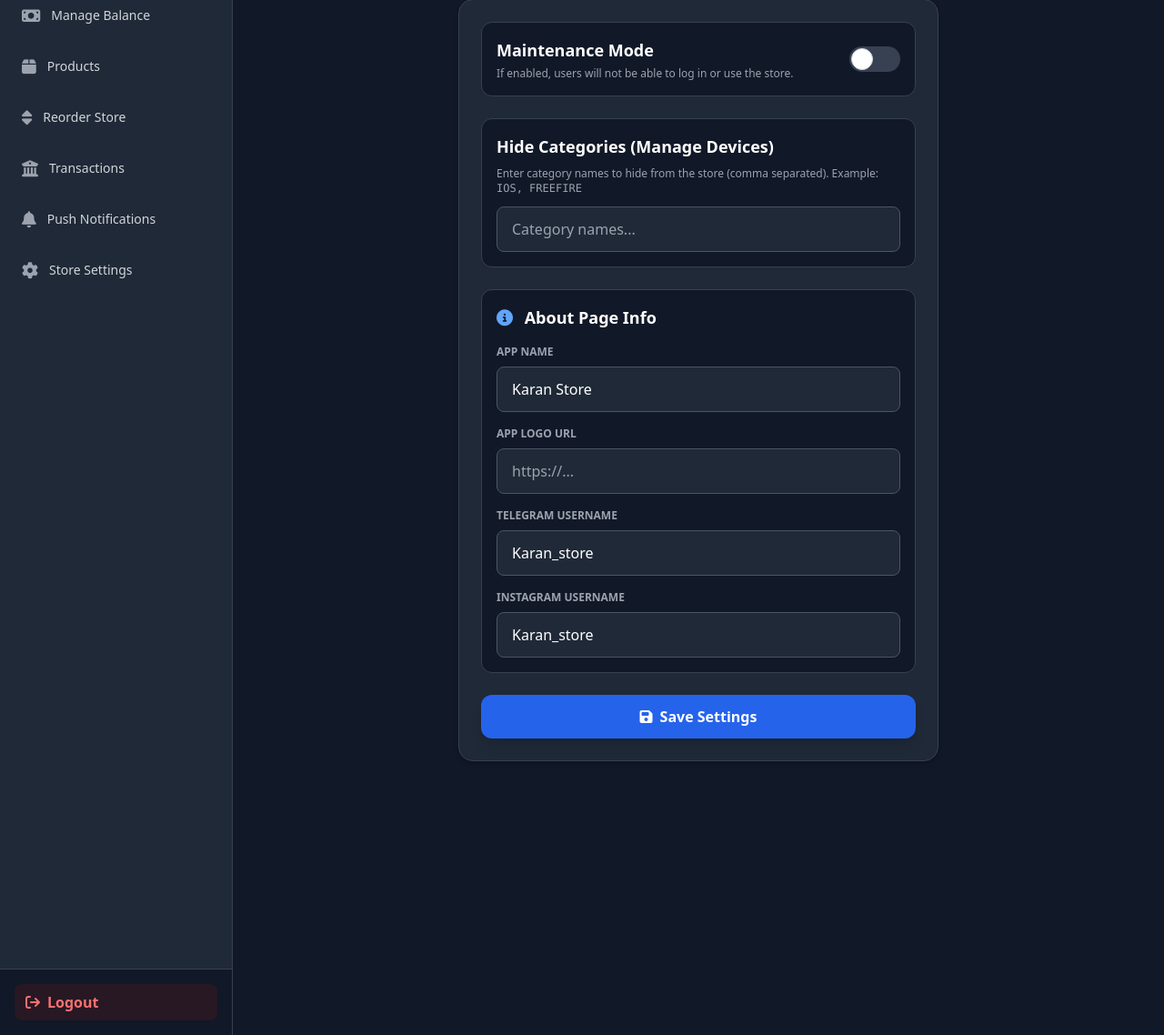
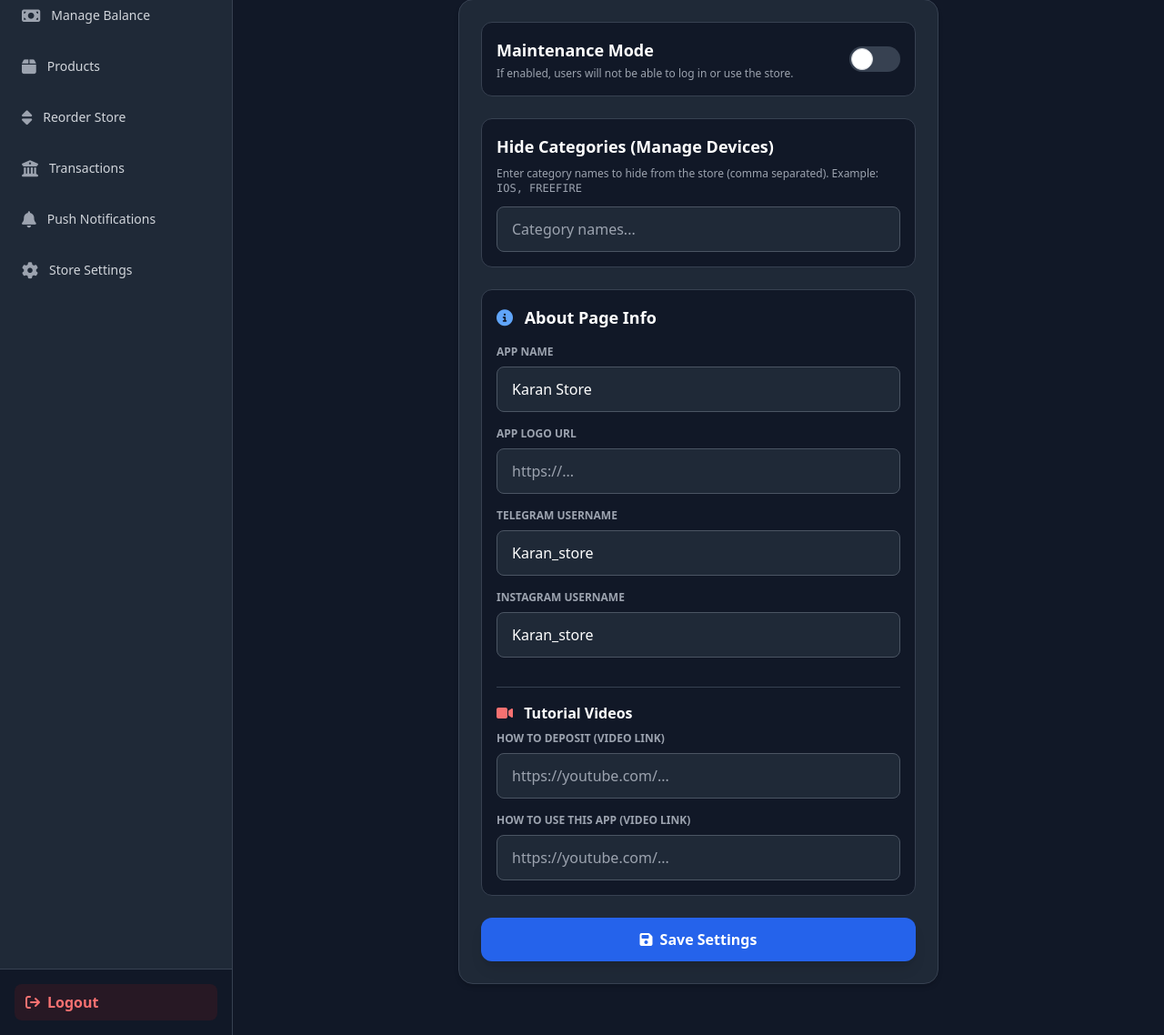
Before and after one commit to KARAMbhaiyaaaa425/yooooooo, a Flask app: page /admin/settings in a window 1280 px wide. Shown: the part 145-1283 px from the top of the page at 91% size. Run offline with Flask 3, Linux system fonts and the light colour scheme; the visitor is signed in with stand-in values (Sample User, id 1); data that the repository does not hold is empty; some libraries are stand-ins or nearby versions.

Commit message:
Add files via upload

```diff
--- a/templates/admin/settings.html
+++ b/templates/admin/settings.html
@@ -40,7 +40,15 @@
                 <input type="text" name="telegram" value="{{ settings.telegram | default('Karan_store') }}" class="w-full bg-gray-800 border border-gray-600 text-white px-4 py-3 rounded-lg mb-4">
 
                 <label class="block text-xs font-bold text-gray-400 uppercase mb-2">Instagram Username</label>
-                <input type="text" name="instagram" value="{{ settings.instagram | default('Karan_store') }}" class="w-full bg-gray-800 border border-gray-600 text-white px-4 py-3 rounded-lg">
+                <input type="text" name="instagram" value="{{ settings.instagram | default('Karan_store') }}" class="w-full bg-gray-800 border border-gray-600 text-white px-4 py-3 rounded-lg mb-4">
+
+                <h4 class="text-md font-bold text-white mb-2 mt-4 border-t border-gray-700 pt-4"><i class="fa-solid fa-video mr-2 text-red-400"></i> Tutorial Videos</h4>
+
+                <label class="block text-xs font-bold text-gray-400 uppercase mb-2">How to Deposit (Video Link)</label>
+                <input type="url" name="video_deposit" value="{{ settings.video_deposit | default('') }}" placeholder="https://youtube.com/..." class="w-full bg-gray-800 border border-gray-600 text-white px-4 py-3 rounded-lg mb-4">
+
+                <label class="block text-xs font-bold text-gray-400 uppercase mb-2">How to use this APP (Video Link)</label>
+                <input type="url" name="video_use" value="{{ settings.video_use | default('') }}" placeholder="https://youtube.com/..." class="w-full bg-gray-800 border border-gray-600 text-white px-4 py-3 rounded-lg">
             </div>
 
             <button type="submit" class="w-full bg-blue-600 hover:bg-blue-500 text-white font-bold py-3 rounded-xl shadow-lg transition flex justify-center items-center gap-2">
```
